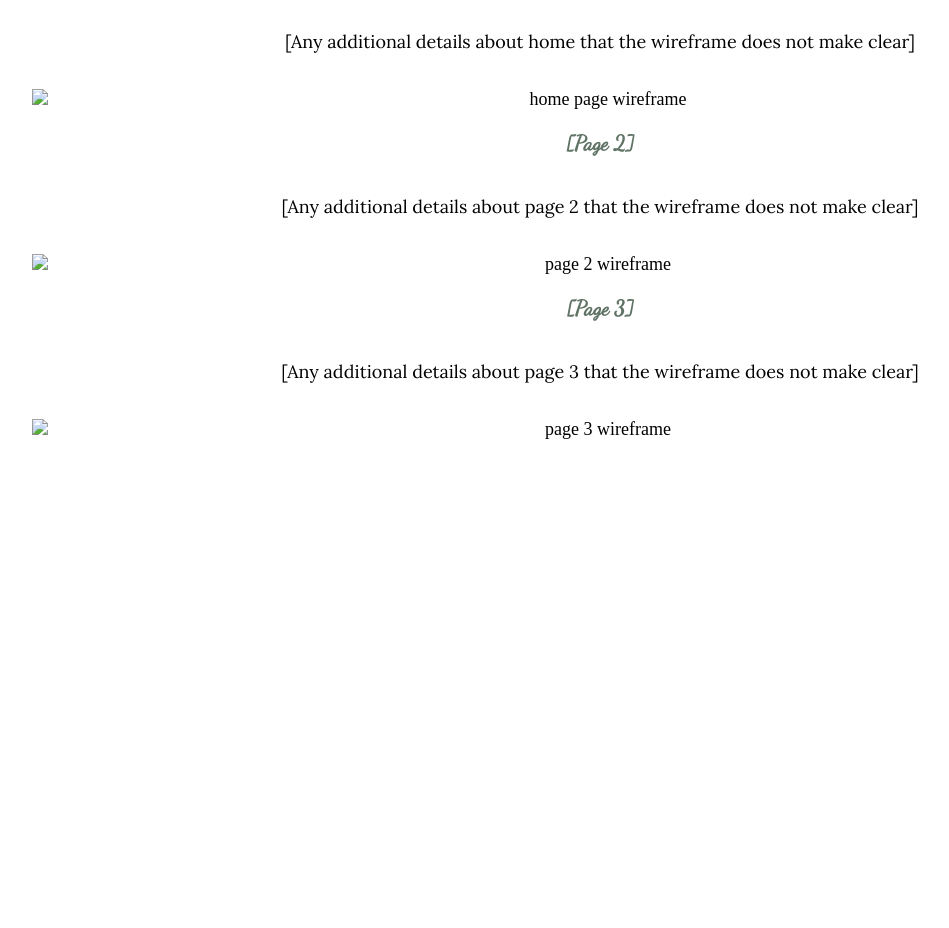
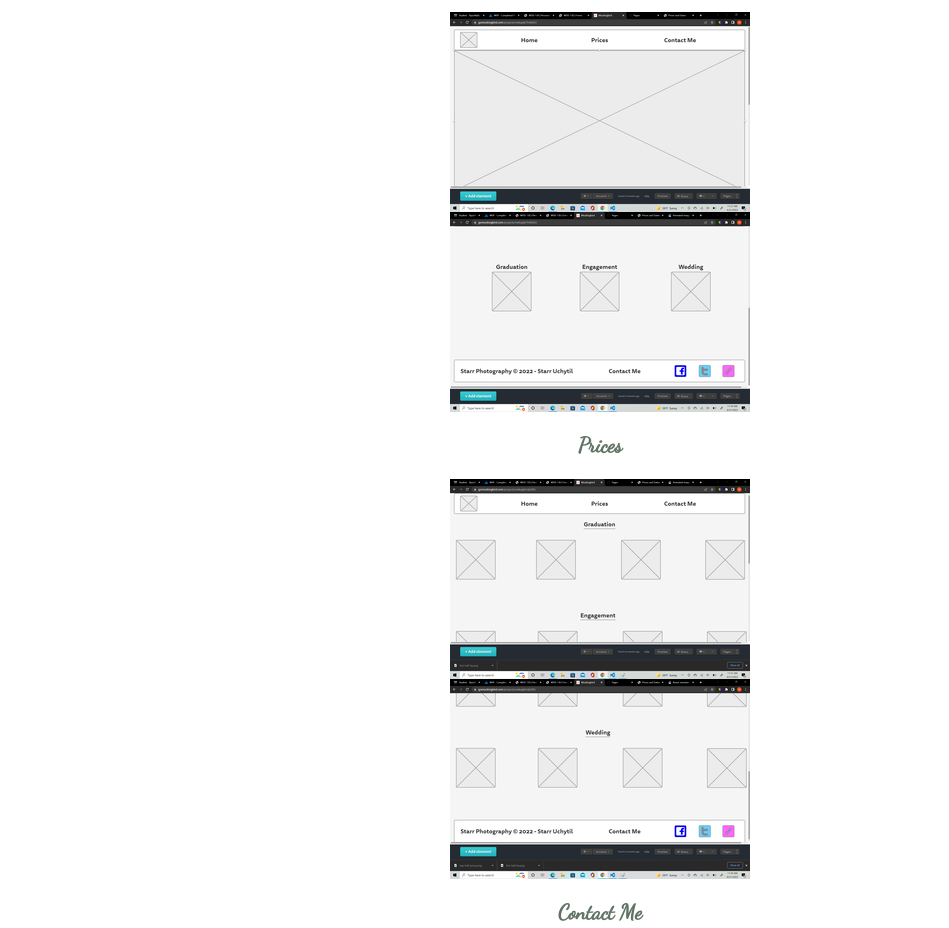
Before and after one commit to sheldonu/wdd130, a plain HTML site: page wdd130/photography/site-plan.html in a window 1280 px wide. Shown: the part 5260-6188 px from the top of the page, without its empty margins (40-989 px from the left). Before the commit the page ends 5772 px from the top, so only its background shows below. Drawn offline with Linux system fonts and the light colour scheme.

Commit message:
wireframes added

```diff
--- a/wdd130/photography/site-plan.html
+++ b/wdd130/photography/site-plan.html
@@ -158,22 +158,18 @@
         Create three wireframes for your site. One for each page and list them here</p>
 
       <h3>Home</h3>
-      <p>
-        [Any additional details about home that the wireframe does not make clear]
-      </p>
-      <img src="#" alt="home page wireframe">
 
-      <h3>[Page 2]</h3>
-      <p>
-        [Any additional details about page 2 that the wireframe does not make clear]
-      </p>
-      <img src="#" alt="page 2 wireframe">
+      <img src="./images/top-half-hp.png" alt="top half of home page wireframe">
+      <img src="./images/bot-half-hp.png" alt="bot half of home page wireframe">
 
-      <h3>[Page 3]</h3>
-      <p>
-        [Any additional details about page 3 that the wireframe does not make clear]
-      </p>
-      <img src="#" alt="page 3 wireframe">
+      <h3>Prices</h3>
+
+      <img src="./images/top-half-prices.png" alt="top half of prices wireframe">
+      <img src="./images/bot-half-prices.png" alt="bot half of prices wireframe">
+
+      <h3>Contact Me</h3>
+
+      <img src="./images/contact-me.png" alt="contact me wireframe">
     </main>
   </body>
 
```
Also changed, not shown: wdd130/photography/images/bot-half-hp.png (added), wdd130/photography/images/bot-half-prices.png (added), wdd130/photography/images/contact-me.png (added), wdd130/photography/images/top-half-hp.png (added), wdd130/photography/images/top-half-prices.png (added).
